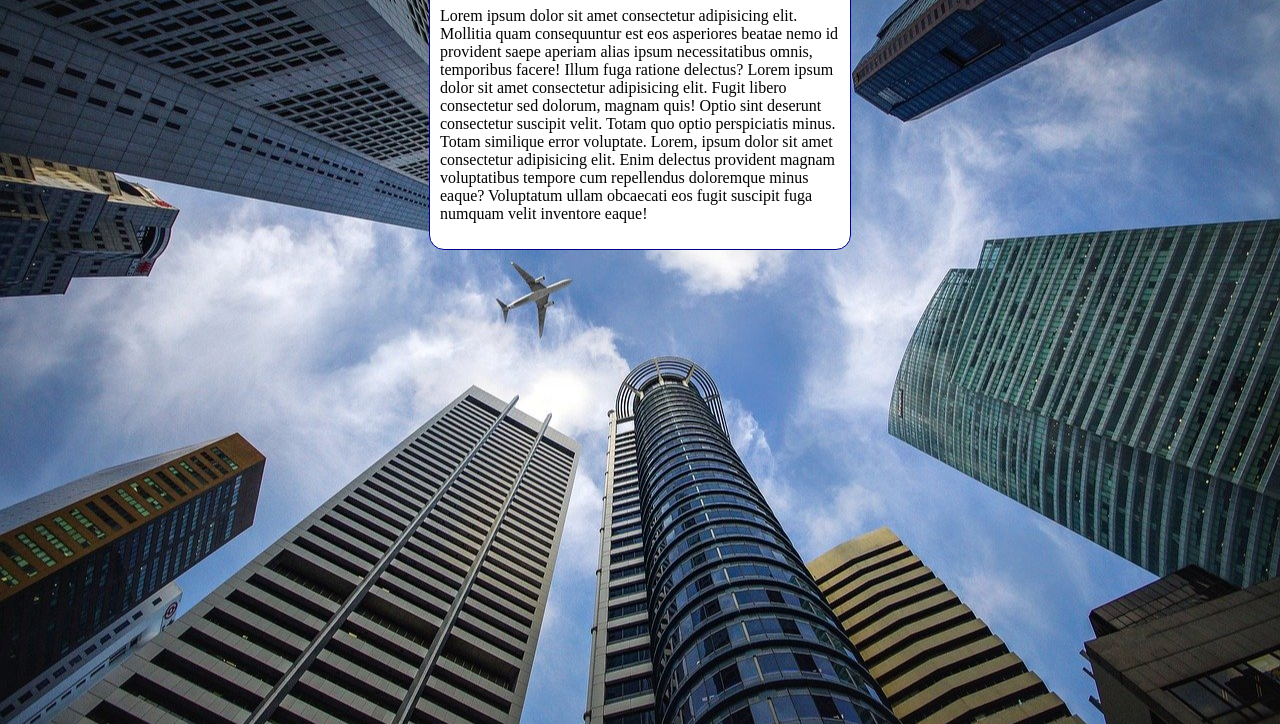
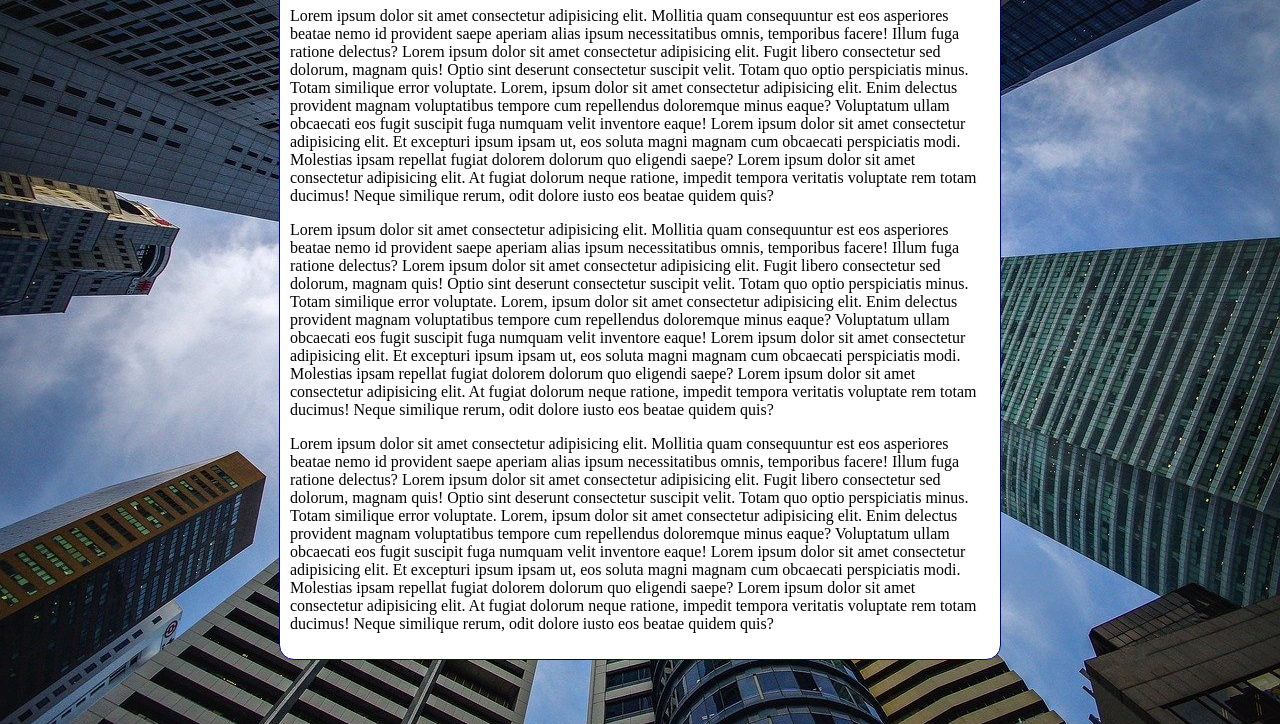
Before and after one commit to deverassilva/html-css, a plain HTML site: page exercicios/modulo03/ex022/fundo006.html in a window 1280 px wide. Shown: the part 92-816 px from the top of the page. Drawn offline with Linux system fonts and the light colour scheme.

Commit message:
update commit

```diff
--- a/exercicios/modulo03/ex022/fundo006.html
+++ b/exercicios/modulo03/ex022/fundo006.html
@@ -1,5 +1,5 @@
 <!DOCTYPE html>
-<html lang="en">
+<html lang="pt-br">
 
 <head>
     <meta charset="UTF-8">
@@ -8,15 +8,23 @@
     <style>
         body {
             height: 100vh;
-            background-color: black;
+            /* background-color: black;
             background-image: url(imagens/wallpaper002.jpg);
             background-position: center center;
             background-repeat: no-repeat;
+            background-attachment: fixed; */
+
+            /* Shorthand - background
+                color > image > position > repeat > [size - ainda não funciona] > attachment
+            */
+
+            background: black url('imagens/wallpaper002.jpg') center center no-repeat fixed;
             background-size: cover;
         }
+
         main {
             background-color: white;
-            width: 400px;
+            max-width: 700px;
             padding: 10px;
             margin: auto;
             border: 1px solid darkblue;
@@ -36,7 +44,33 @@
             magnam quis! Optio sint deserunt consectetur suscipit velit. Totam quo optio perspiciatis minus. Totam
             similique error voluptate. Lorem, ipsum dolor sit amet consectetur adipisicing elit. Enim delectus provident
             magnam voluptatibus tempore cum repellendus doloremque minus eaque? Voluptatum ullam obcaecati eos fugit
-            suscipit fuga numquam velit inventore eaque!</p>
+            suscipit fuga numquam velit inventore eaque! Lorem ipsum dolor sit amet consectetur adipisicing elit. Et
+            excepturi ipsum ipsam ut, eos soluta magni magnam cum obcaecati perspiciatis modi. Molestias ipsam repellat
+            fugiat dolorem dolorum quo eligendi saepe? Lorem ipsum dolor sit amet consectetur adipisicing elit. At
+            fugiat dolorum neque ratione, impedit tempora veritatis voluptate rem totam ducimus! Neque similique rerum,
+            odit dolore iusto eos beatae quidem quis?</p>
+        <p>Lorem ipsum dolor sit amet consectetur adipisicing elit. Mollitia quam consequuntur est eos asperiores beatae
+            nemo id provident saepe aperiam alias ipsum necessitatibus omnis, temporibus facere! Illum fuga ratione
+            delectus? Lorem ipsum dolor sit amet consectetur adipisicing elit. Fugit libero consectetur sed dolorum,
+            magnam quis! Optio sint deserunt consectetur suscipit velit. Totam quo optio perspiciatis minus. Totam
+            similique error voluptate. Lorem, ipsum dolor sit amet consectetur adipisicing elit. Enim delectus provident
+            magnam voluptatibus tempore cum repellendus doloremque minus eaque? Voluptatum ullam obcaecati eos fugit
+            suscipit fuga numquam velit inventore eaque! Lorem ipsum dolor sit amet consectetur adipisicing elit. Et
+            excepturi ipsum ipsam ut, eos soluta magni magnam cum obcaecati perspiciatis modi. Molestias ipsam repellat
+            fugiat dolorem dolorum quo eligendi saepe? Lorem ipsum dolor sit amet consectetur adipisicing elit. At
+            fugiat dolorum neque ratione, impedit tempora veritatis voluptate rem totam ducimus! Neque similique rerum,
+            odit dolore iusto eos beatae quidem quis?</p>
+        <p>Lorem ipsum dolor sit amet consectetur adipisicing elit. Mollitia quam consequuntur est eos asperiores beatae
+            nemo id provident saepe aperiam alias ipsum necessitatibus omnis, temporibus facere! Illum fuga ratione
+            delectus? Lorem ipsum dolor sit amet consectetur adipisicing elit. Fugit libero consectetur sed dolorum,
+            magnam quis! Optio sint deserunt consectetur suscipit velit. Totam quo optio perspiciatis minus. Totam
+            similique error voluptate. Lorem, ipsum dolor sit amet consectetur adipisicing elit. Enim delectus provident
+            magnam voluptatibus tempore cum repellendus doloremque minus eaque? Voluptatum ullam obcaecati eos fugit
+            suscipit fuga numquam velit inventore eaque! Lorem ipsum dolor sit amet consectetur adipisicing elit. Et
+            excepturi ipsum ipsam ut, eos soluta magni magnam cum obcaecati perspiciatis modi. Molestias ipsam repellat
+            fugiat dolorem dolorum quo eligendi saepe? Lorem ipsum dolor sit amet consectetur adipisicing elit. At
+            fugiat dolorum neque ratione, impedit tempora veritatis voluptate rem totam ducimus! Neque similique rerum,
+            odit dolore iusto eos beatae quidem quis?</p>
     </main>
 </body>
 
```
Also changed, not shown: exercicios/modulo03/ex022/fundo007.html (added, +37 -0 lines).
